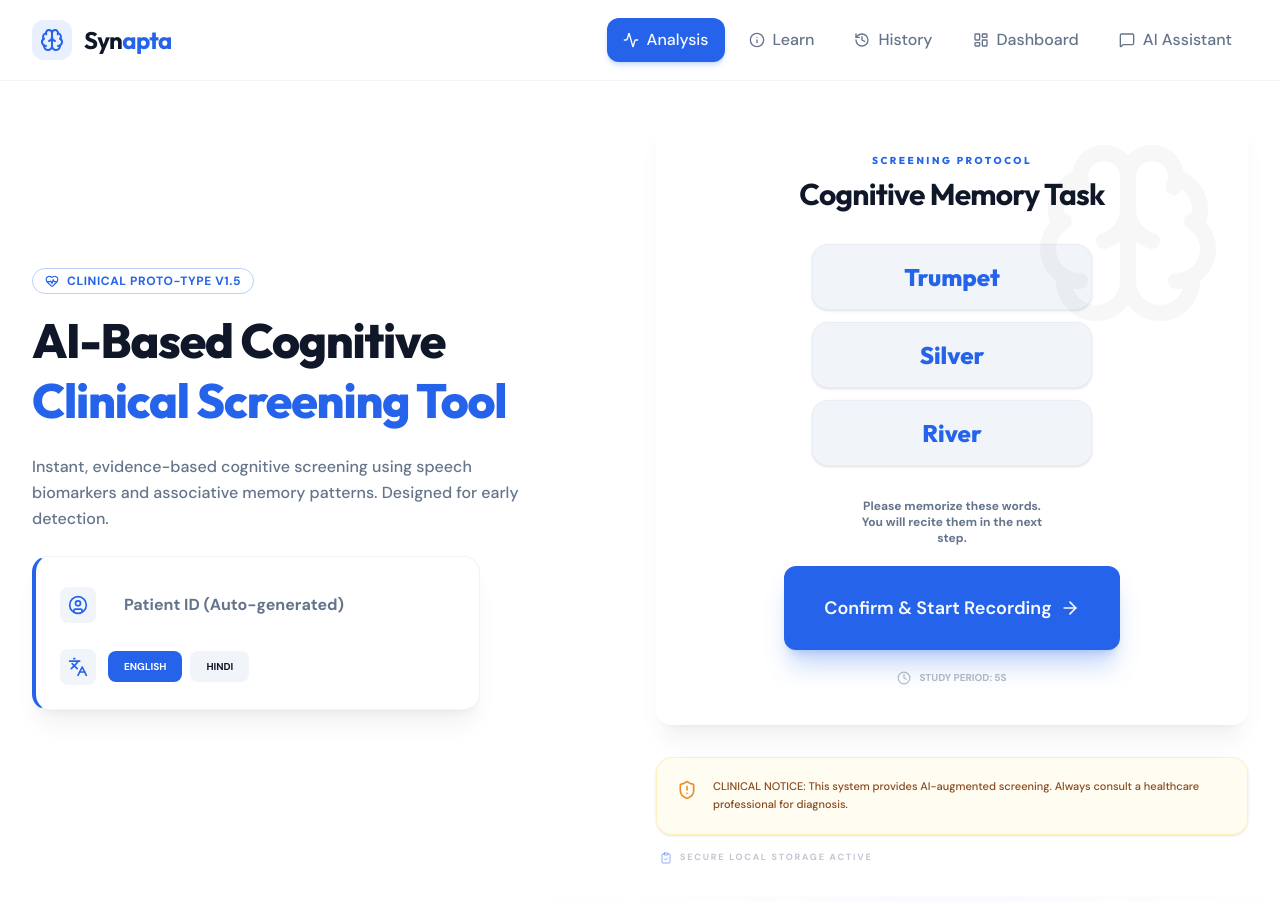
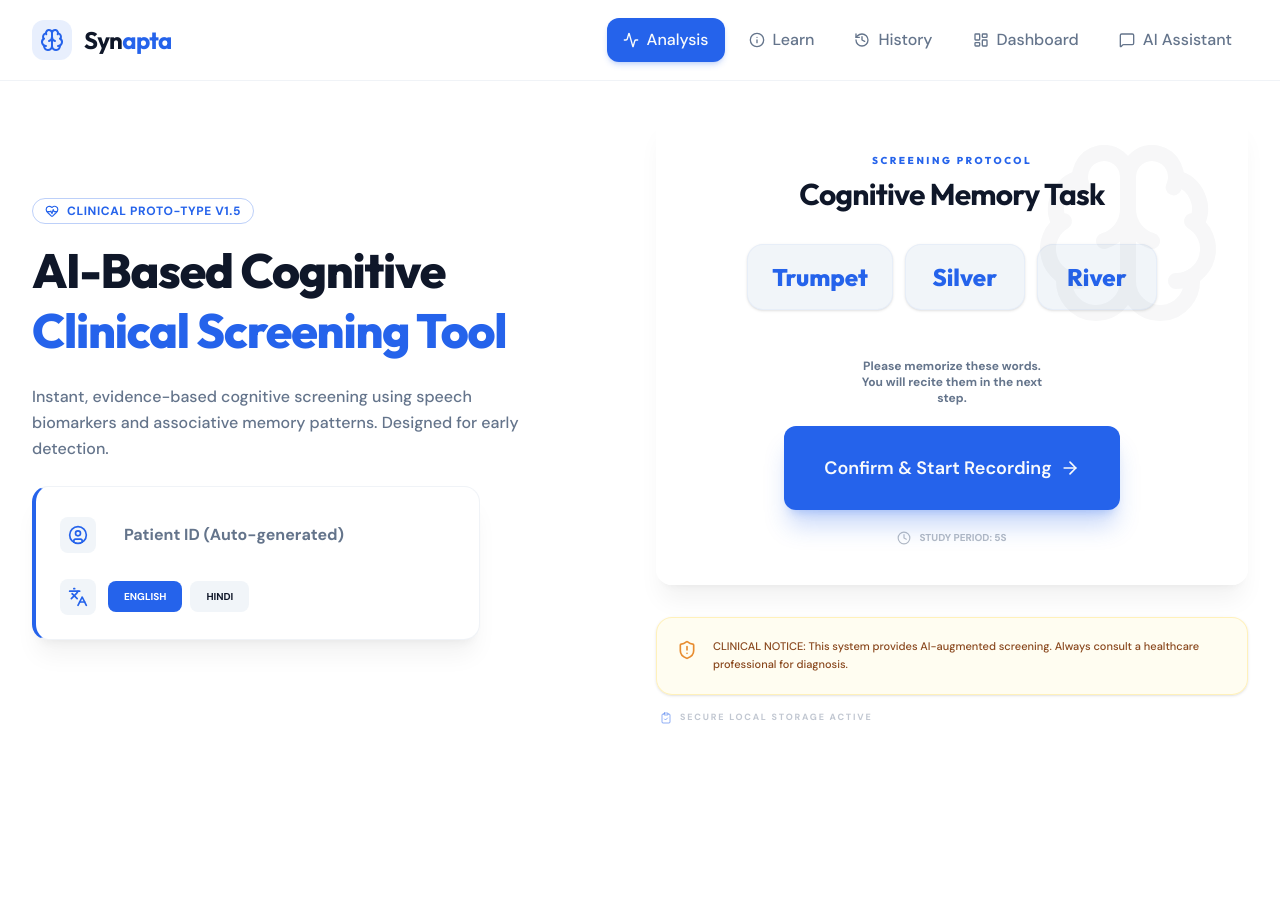
Before and after one commit to Parthiv19M/Early-Dementia-AI, a React (Vite) app in the folder artifacts/dementia-detection/: page / in a window 1280 px wide. After the commit the page ends 800 px from the top, so only its background shows below. Built offline with nearby package versions, Linux system fonts and the light colour scheme.

Commit message:
Fix: Restore horizontal diagnostic marker layout

```diff
--- a/artifacts/dementia-detection/src/pages/home.tsx
+++ b/artifacts/dementia-detection/src/pages/home.tsx
@@ -369,16 +369,16 @@ export default function Home() {
                      <h2 className="text-3xl font-display font-bold text-foreground tracking-tight">{t.memoryTitle}</h2>
                   </div>
 
-                   <div className="grid grid-cols-1 gap-3 w-full max-w-[280px]">
+                   <div className="flex flex-wrap items-center justify-center gap-3 w-full mb-4">
                     {challengeWords.map((word, i) => (
                       <motion.div
-                        initial={{ x: -20, opacity: 0 }}
-                        animate={{ x: 0, opacity: 1 }}
+                        initial={{ y: 20, opacity: 0 }}
+                        animate={{ y: 0, opacity: 1 }}
                         transition={{ delay: i * 0.1 }}
                         key={i}
-                        className="px-6 py-4 bg-secondary rounded-2xl border border-primary/5 shadow-sm text-center"
+                        className="px-6 py-4 bg-secondary rounded-2xl border border-primary/5 shadow-sm min-w-[120px] text-center"
                       >
-                        <span className="text-2xl font-display font-black text-primary">{word}</span>
+                        <span className="text-xl md:text-2xl font-display font-black text-primary">{word}</span>
                       </motion.div>
                     ))}
                   </div>
```
